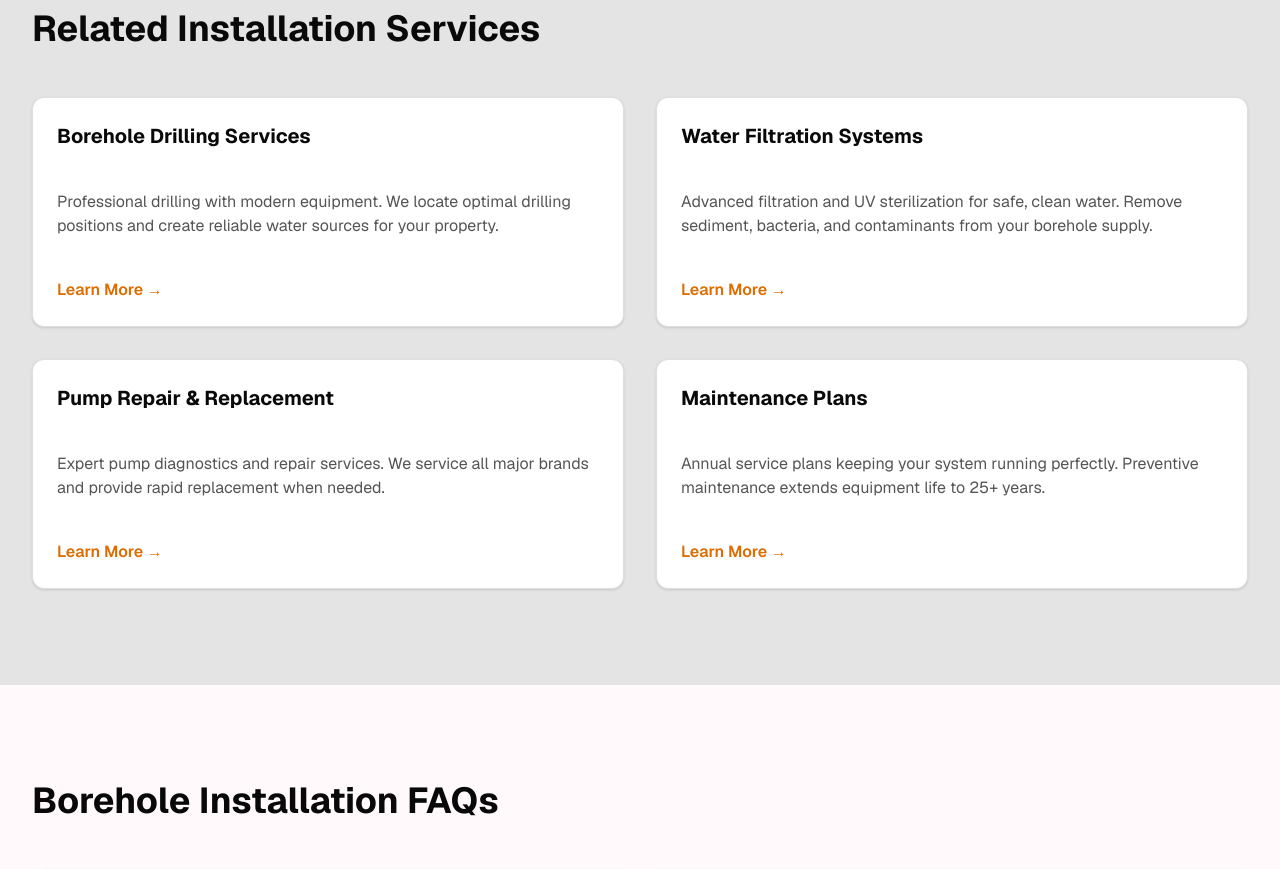
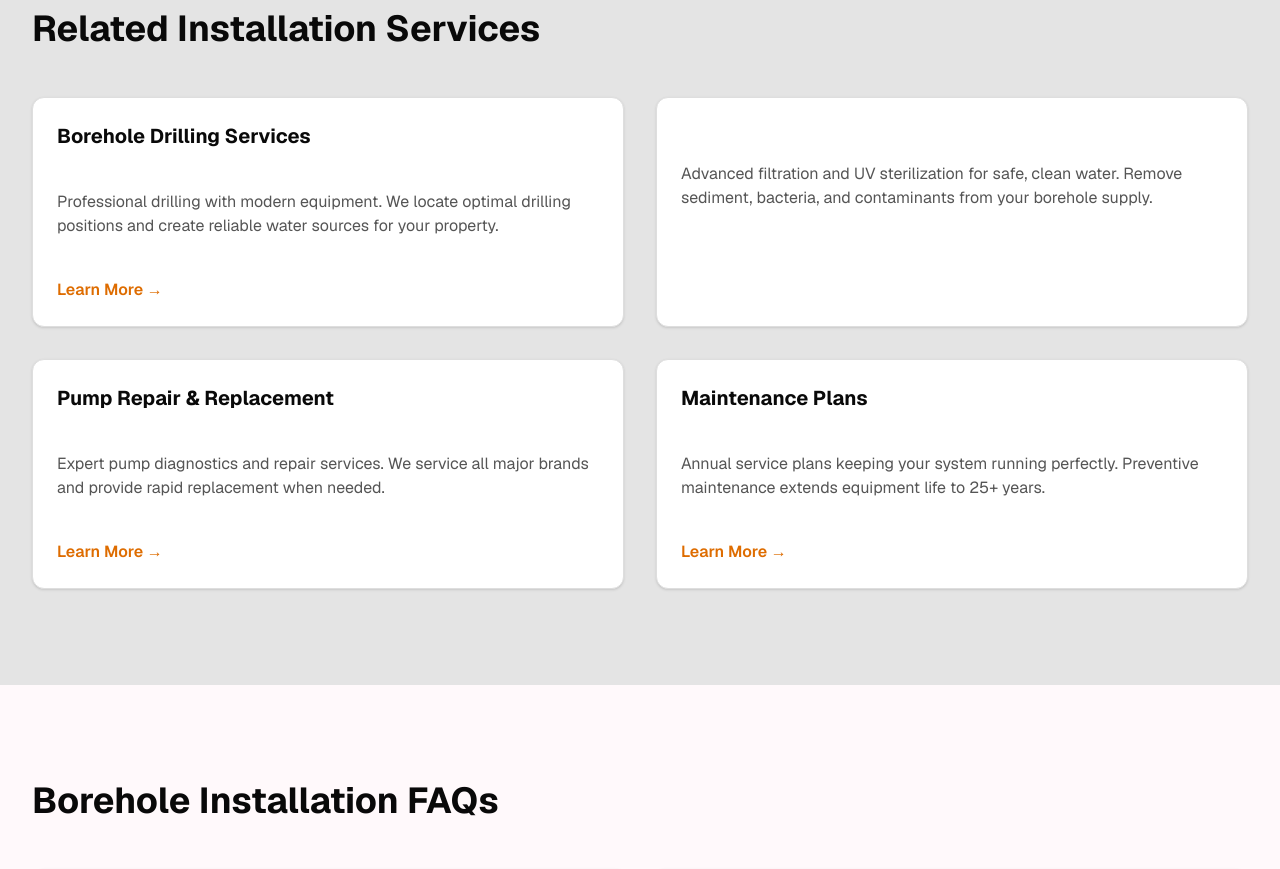
Before and after one commit to steve2700/BoreholePros, a Next.js app: page /borehole-installation in a window 1280 px wide. Shown: the part 6940-7809 px from the top of the page. Built offline with nearby package versions, Linux system fonts and the light colour scheme.

Commit message:
Remove Water Filtration links from the card
Removed links to Water Filtration Systems from the card.

```diff
--- a/app/borehole-installation/page.tsx
+++ b/app/borehole-installation/page.tsx
@@ -499,17 +499,11 @@ export default function BoreholeInstallationPage() {
 
             <Card className="p-6 hover:shadow-lg transition-shadow">
               <h3 className="text-xl font-bold mb-4">
-                <Link href="/water-filtration" className="hover:text-accent transition-colors">
-                  Water Filtration Systems
-                </Link>
               </h3>
               <p className="text-muted-foreground mb-4">
                 Advanced filtration and UV sterilization for safe, clean water. Remove sediment, bacteria, and
                 contaminants from your borehole supply.
               </p>
-              <Link href="/water-filtration" className="text-accent font-semibold hover:underline">
-                Learn More →
-              </Link>
             </Card>
 
             <Card className="p-6 hover:shadow-lg transition-shadow">
```
